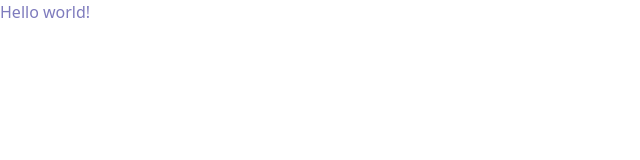
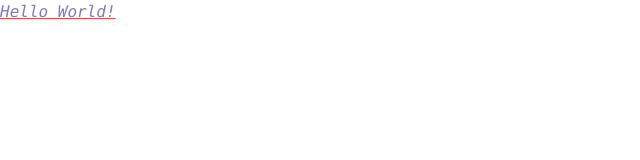
Before and after one commit to IlyasElMabrouki/Tailwind_Test_App, a Next.js app: page / in a window 1280 px wide. Shown: the top 160 px of the page, without its empty margins (0-640 px from the left). Built offline with nearby package versions, Linux system fonts and the light colour scheme.

Commit message:
added typography styles

```diff
--- a/app/page.js
+++ b/app/page.js
@@ -1,6 +1,6 @@
 export default function Home() {
   return (
-    <h1 className="text-favcolor">
+    <h1 className="text-favcolor font-mono italic underline decoration-red-500 capitalize">
       Hello world!
     </h1>
   )
```
